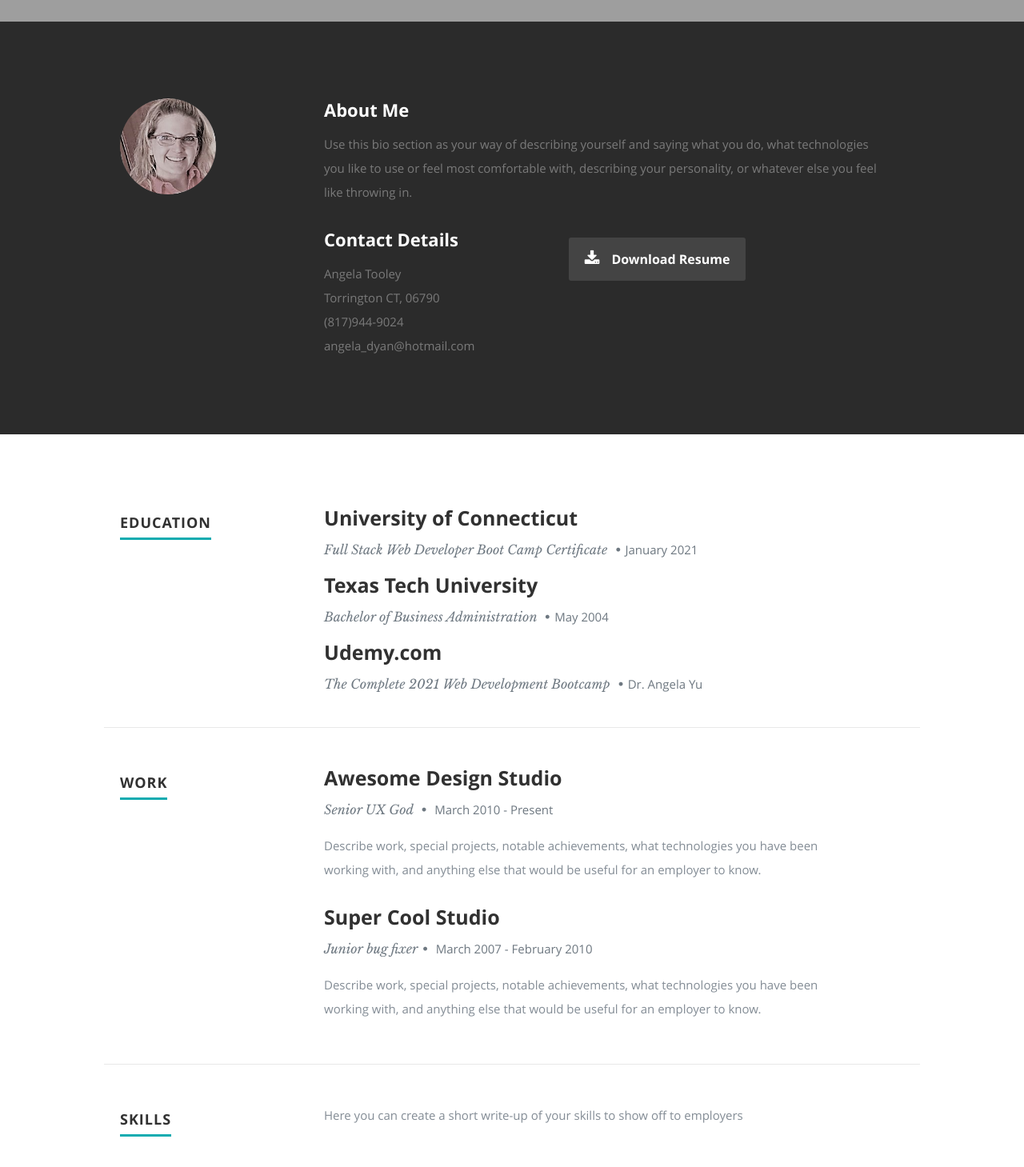
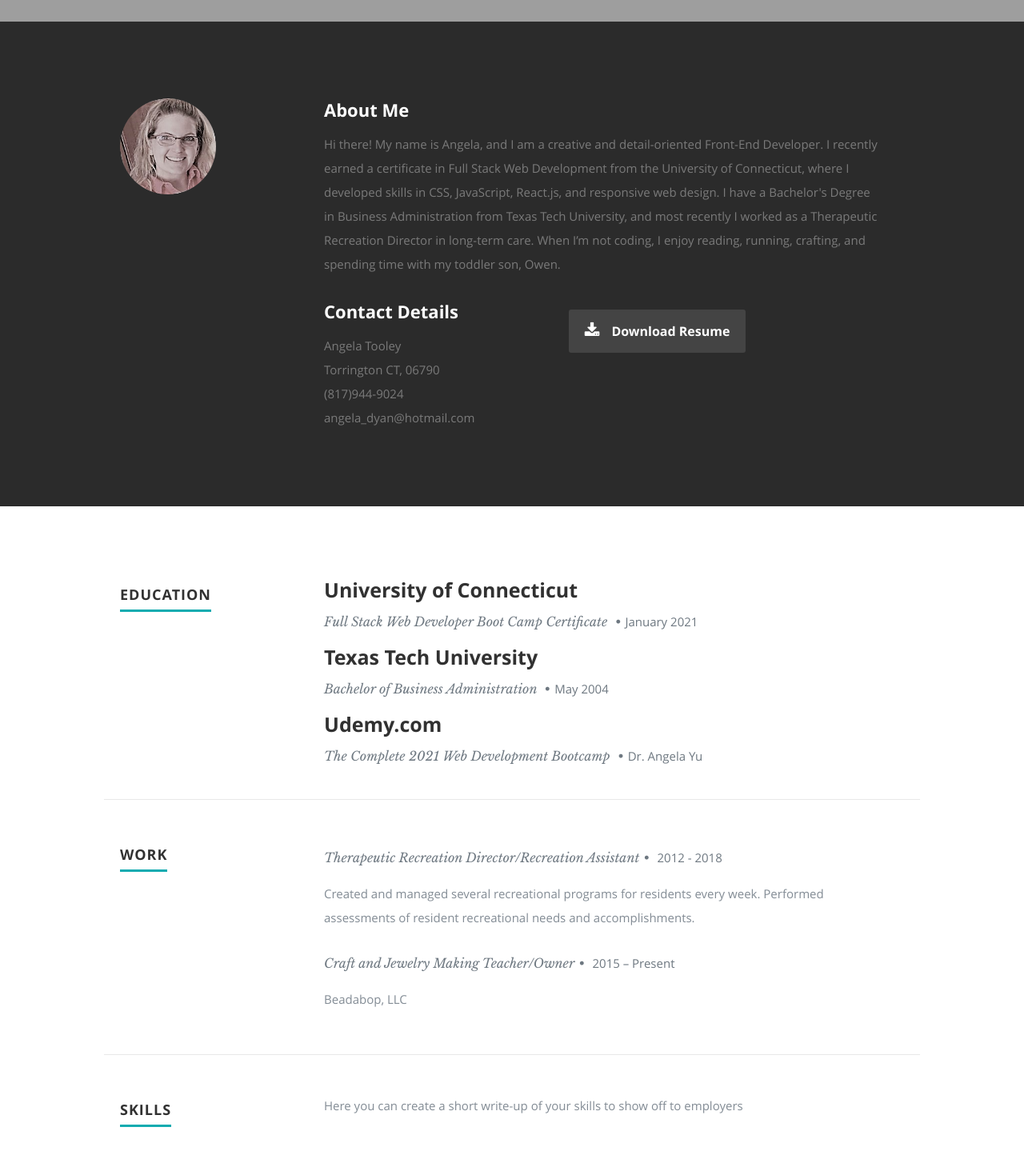
Before and after one commit to adt315/portfolio, a React (Create React App) app: page / in a window 1280 px wide. Shown: the part 773-2232 px from the top of the page at 80% size. Built offline with nearby package versions, Linux system fonts and the light colour scheme; grey boxes are pictures that could not be loaded.

Commit message:
edit background image

```diff
--- a/public/css/layout.css
+++ b/public/css/layout.css
@@ -37,6 +37,7 @@ header {
 	-webkit-background-size: cover !important;
    text-align: center;
    overflow: hidden;
+   /* opacity: .6; */
 }
 
 /* vertically center banner section */
--- a/public/resumeData.json
+++ b/public/resumeData.json
@@ -4,7 +4,7 @@
     "occupation":"(Your Occupation Here)",
     "description":"Here will be your description. Use this to describe what you do or whatever you feel best describes yourself to a potential employer",
     "image":"profilepic.jpg",
-    "bio":"Use this bio section as your way of describing yourself and saying what you do, what technologies you like to use or feel most comfortable with, describing your personality, or whatever else you feel like throwing in.",
+    "bio":"Hi there!  My name is Angela, and I am a creative and detail-oriented Front-End Developer. I recently earned a certificate in Full Stack Web Development from the University of Connecticut, where I developed skills in CSS, JavaScript, React.js, and responsive web design. I have a Bachelor's Degree in Business Administration from Texas Tech University, and most recently I worked as a Therapeutic Recreation Director in long-term care. When I’m not coding, I enjoy reading, running, crafting, and spending time with my toddler son, Owen.",
     "contactmessage":"Here is where you should write your message to readers to have them get in contact with you.",
     "email": "angela_dyan@hotmail.com",
     "phone": "(817)944-9024",
@@ -14,7 +14,7 @@
       "zip": "06790"
     },
     "website": "http://www.  .com",
-    "resumedownload":"http://  .com",
+    "resumedownload":"https://docs.google.com/document/d/1HnCJhZmVNAi5GhHVGNZGOF29kzXjtklBW8mDucLURuY/edit#",
     "social":[
       {
         "name":"facebook",
@@ -74,16 +74,15 @@
     ],
     "work":[
       {
-        "company":"Awesome Design Studio",
-        "title":"Senior UX God ",
-        "years":"March 2010 - Present",
-        "description":"Describe work, special projects, notable achievements, what technologies you have been working with, and anything else that would be useful for an employer to know."
+        "title":"Therapeutic Recreation Director/Recreation Assistant",
+        "years":"2012 - 2018",
+        "description":"Created and managed several recreational programs for residents every week.  Performed assessments of resident recreational needs and accomplishments."
       },
       {
-        "company":"Super Cool Studio",
-        "title":"Junior bug fixer",
-        "years":"March 2007 - February 2010",
-        "description":"Describe work, special projects, notable achievements, what technologies you have been working with, and anything else that would be useful for an employer to know."
+        "title":"Craft and Jewelry Making Teacher/Owner",
+        "years":"2015 – Present",
+        "description":"Beadabop, LLC"
+
       }
     ],
     "skills":[
--- a/src/Components/Contact.js
+++ b/src/Components/Contact.js
@@ -5,7 +5,6 @@ class Contact extends Component {
 
     if(this.props.data){
       var name = this.props.data.name;
-      var street = this.props.data.address.street;
       var city = this.props.data.address.city;
       var state = this.props.data.address.state;
       var zip = this.props.data.address.zip;
@@ -81,7 +80,6 @@ class Contact extends Component {
 					   <h4>Address and Phone</h4>
 					   <p className="address">
 						   {name}<br />
-						   {street} <br />
 						   {city}, {state} {zip}<br />
 						   <span>{phone}</span>
 					   </p>
```
Also changed, not shown: 2 other files (tests, documents, lock files or other folders).
